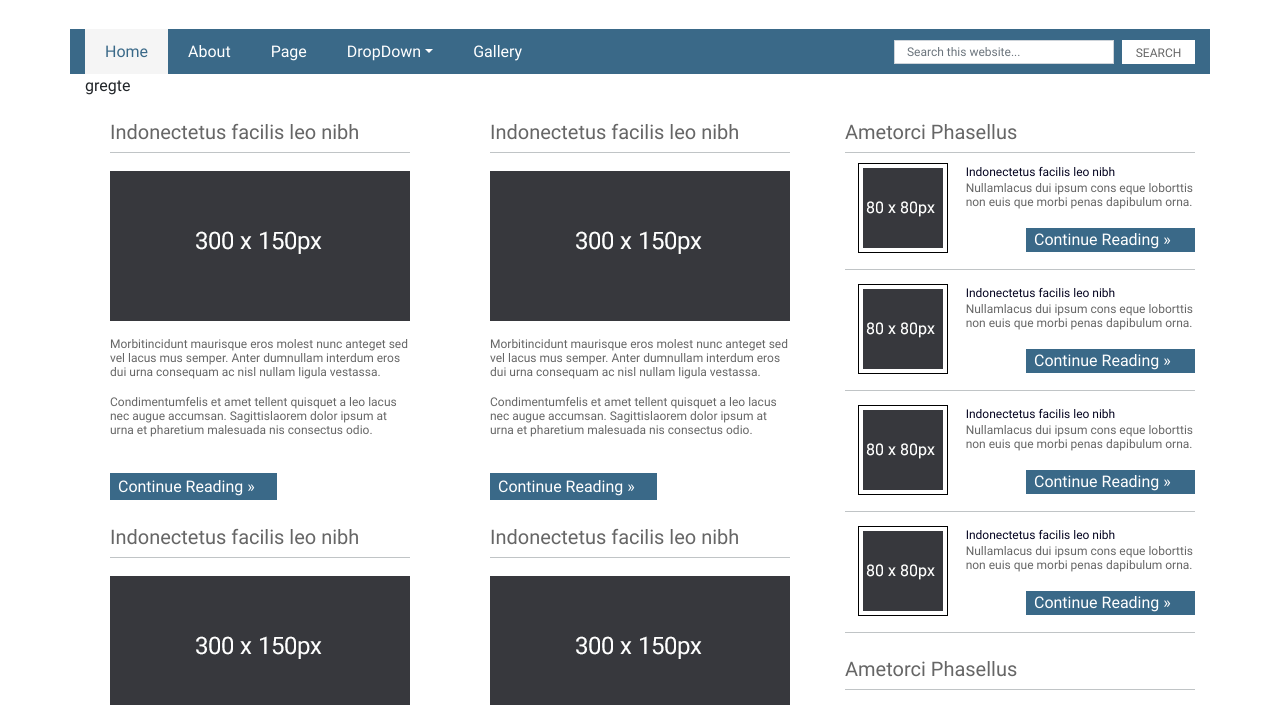
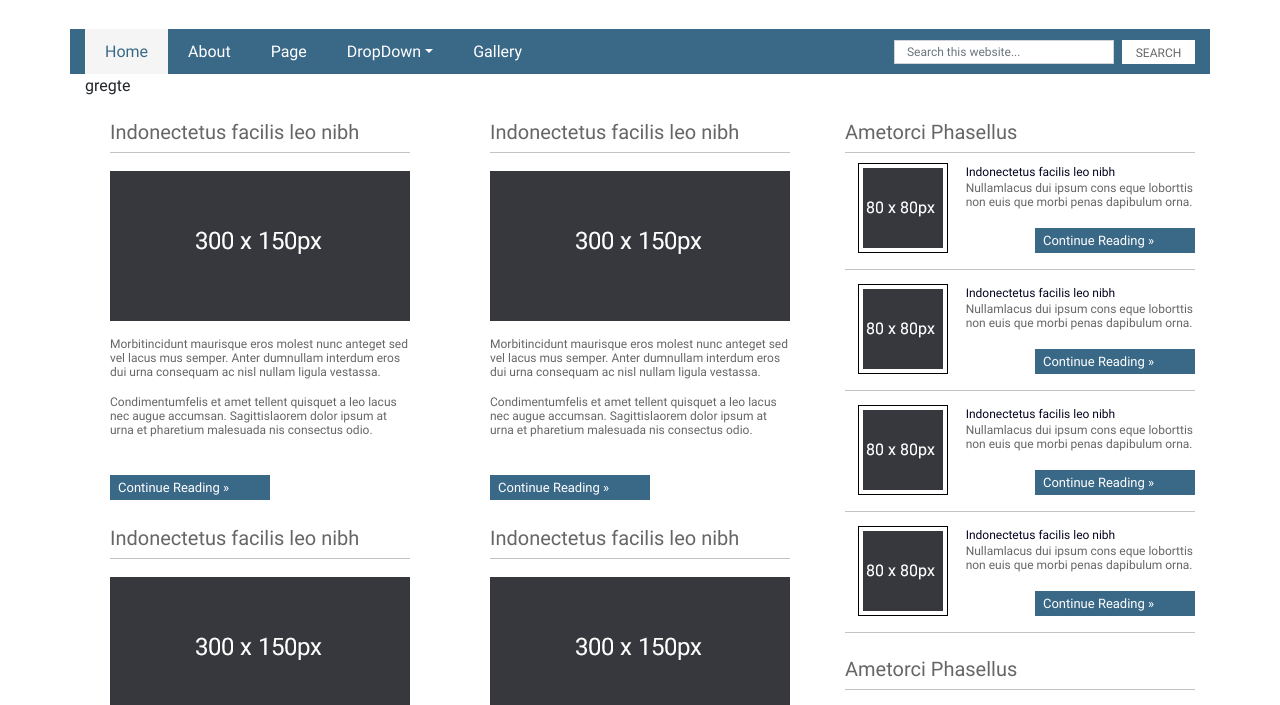
Before and after one commit to glushach/test-roulette.io, a website: page app/index.pug in a window 1280 px wide. Shown: the part 95-800 px from the top of the page. Drawn offline with nearby package versions, Linux system fonts and the light colour scheme; files that its build step writes are made by us from their sources.

Commit message:
Refactoring cart-link in content

```diff
--- a/app/css/style.css
+++ b/app/css/style.css
@@ -131,12 +131,16 @@
   height: 114px; /*обрезка текста*/
   overflow: hidden; /*обрезка текста*/
 }
-.content a.cart-link{
-  font-size: 16px;
-  line-height: 16px;
+.content .cart-link {
+  max-width: 160px;
+  height: 25px;
+
+  background-color: #3a6988;
+}
+.content .cart-link a{
+  font-size: 13px;
+  line-height: 13px;
   color: #ffffff;
-  background-color: #3a6988;
-  padding-right: 22px;
 }
 aside .widget-wrapper{
   max-width: 360px;
@@ -156,9 +160,6 @@
 aside .widget-news h2.content-title{
   height: 15px;
   margin-top: 3px;
-}
-aside .widget-news .link-block{
-  max-width: 169px;
 }
 aside .widget-item{
   max-width: 230px;
--- a/app/index.pug
+++ b/app/index.pug
@@ -71,7 +71,8 @@
                     .cart-description
                       p Morbitincidunt maurisque eros molest nunc anteget sed vel lacus mus semper. Anter dumnullam interdum eros dui urna consequam ac nisl nullam ligula vestassa.
                       p Condimentumfelis et amet tellent quisquet a leo lacus nec augue accumsan. Sagittislaorem dolor ipsum at urna et pharetium malesuada nis consectus odio.
-                    a(href="#").cart-link.pl-2.py-1 Continue Reading »
+                    .cart-link
+                      a(href="#").pl-2.py-1 Continue Reading »
                 .col-md-12.col-lg-6
                   article.cart.mb-4.pb-1.mx-auto
                     h2.content-title Indonectetus facilis leo nibh
@@ -80,7 +81,8 @@
                     .cart-description
                       p Morbitincidunt maurisque eros molest nunc anteget sed vel lacus mus semper. Anter dumnullam interdum eros dui urna consequam ac nisl nullam ligula vestassa.
                       p Condimentumfelis et amet tellent quisquet a leo lacus nec augue accumsan. Sagittislaorem dolor ipsum at urna et pharetium malesuada nis consectus odio.
-                    a(href="#").cart-link.pl-2.py-1 Continue Reading »
+                    .cart-link
+                      a(href="#").pl-2.py-1 Continue Reading »
                 .col-md-12.col-lg-6
                   article.cart.mb-4.pb-1.mx-auto
                     h2.content-title Indonectetus facilis leo nibh
@@ -89,7 +91,8 @@
                     .cart-description
                       p Morbitincidunt maurisque eros molest nunc anteget sed vel lacus mus semper. Anter dumnullam interdum eros dui urna consequam ac nisl nullam ligula vestassa.
                       p Condimentumfelis et amet tellent quisquet a leo lacus nec augue accumsan. Sagittislaorem dolor ipsum at urna et pharetium malesuada nis consectus odio.
-                    a(href="#").cart-link.pl-2.py-1 Continue Reading »
+                    .cart-link
+                      a(href="#").pl-2.py-1 Continue Reading »
                 .col-md-12.col-lg-6
                   article.cart.mb-4.pb-1.mx-auto
                     h2.content-title Indonectetus facilis leo nibh
@@ -98,7 +101,8 @@
                     .cart-description
                       p Morbitincidunt maurisque eros molest nunc anteget sed vel lacus mus semper. Anter dumnullam interdum eros dui urna consequam ac nisl nullam ligula vestassa.
                       p Condimentumfelis et amet tellent quisquet a leo lacus nec augue accumsan. Sagittislaorem dolor ipsum at urna et pharetium malesuada nis consectus odio.
-                    a(href="#").cart-link.pl-2.py-1 Continue Reading »
+                    .cart-link
+                      a(href="#").pl-2.py-1 Continue Reading »
           //- Right sidebar
           .col-md-5.col-lg-4
             aside.mb-4.pb-1
@@ -117,8 +121,8 @@
                           .widget-item.ml-1
                             h2.content-title.mb-0 Indonectetus facilis leo nibh
                             .cart-description.mb-0 Nullamlacus dui ipsum cons eque loborttis non euis que morbi penas dapibulum orna.
-                            .link-block.ml-auto
-                              a(href="#").cart-link.d-block.pl-2.py-1.mr-0 Continue Reading »
+                            .cart-link.ml-auto
+                              a(href="#").pl-2.py-1 Continue Reading »
                     .row
                       .col-12
                         .divider
@@ -132,8 +136,8 @@
                           .widget-item.ml-1
                             h2.content-title.mb-0 Indonectetus facilis leo nibh
                             .cart-description.mb-0 Nullamlacus dui ipsum cons eque loborttis non euis que morbi penas dapibulum orna.
-                            .link-block.ml-auto
-                              a(href="#").cart-link.d-block.pl-2.py-1.mr-0 Continue Reading »
+                            .cart-link.ml-auto
+                              a(href="#").pl-2.py-1 Continue Reading »
                     .row
                       .col-12
                         .divider
@@ -147,8 +151,8 @@
                           .widget-item.ml-1
                             h2.content-title.mb-0 Indonectetus facilis leo nibh
                             .cart-description.mb-0 Nullamlacus dui ipsum cons eque loborttis non euis que morbi penas dapibulum orna.
-                            .link-block.ml-auto
-                              a(href="#").cart-link.d-block.pl-2.py-1.mr-0 Continue Reading »
+                            .cart-link.ml-auto
+                              a(href="#").pl-2.py-1 Continue Reading »
                     .row
                       .col-12
                         .divider
@@ -162,8 +166,8 @@
                           .widget-item.ml-1
                             h2.content-title.mb-0 Indonectetus facilis leo nibh
                             .cart-description.mb-0 Nullamlacus dui ipsum cons eque loborttis non euis que morbi penas dapibulum orna.
-                            .link-block.ml-auto
-                              a(href="#").cart-link.d-block.pl-2.py-1.mr-0 Continue Reading »
+                            .cart-link.ml-auto
+                              a(href="#").pl-2.py-1 Continue Reading »
                     .row
                       .col-12
                         .divider
```
Also changed, not shown: app/index.html.
